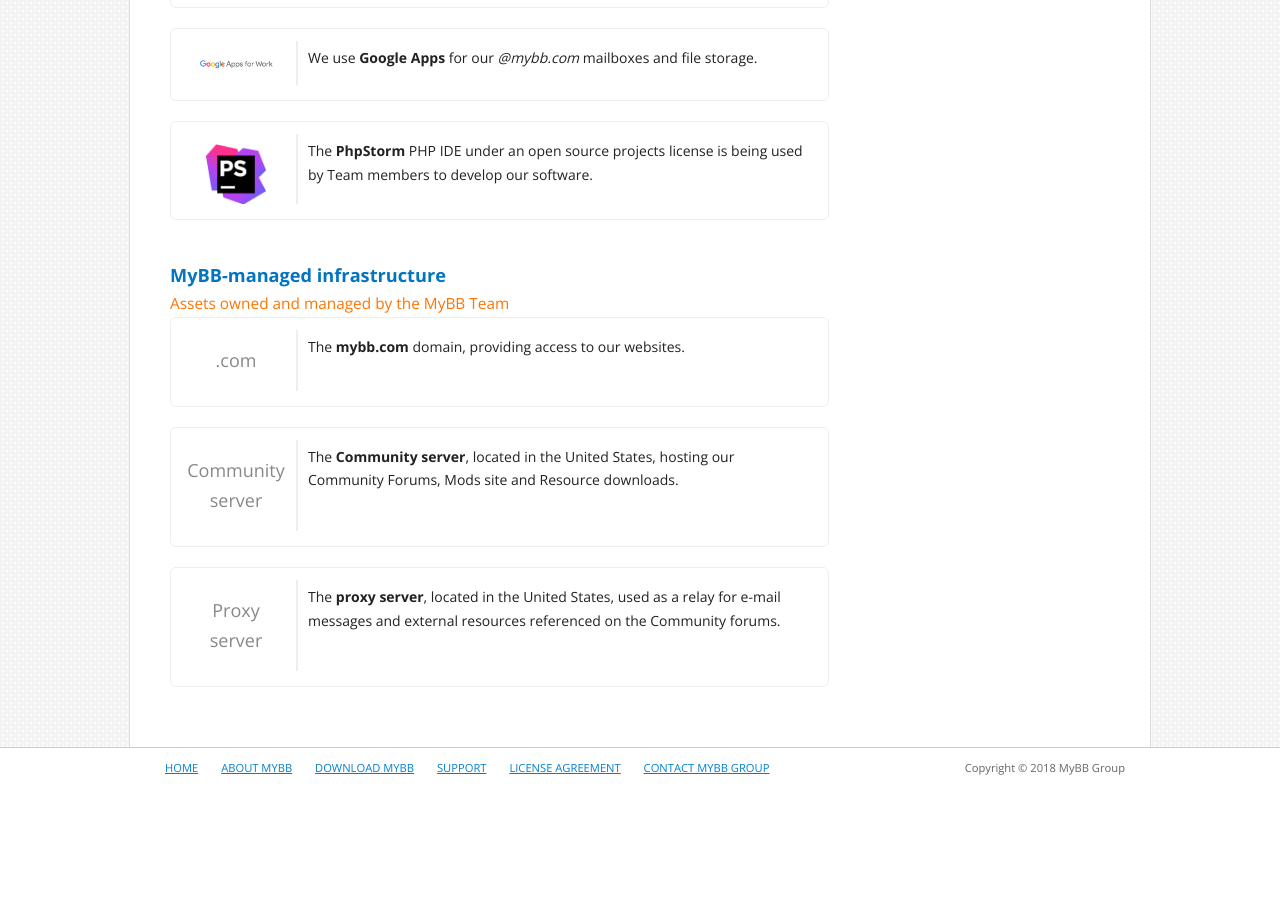
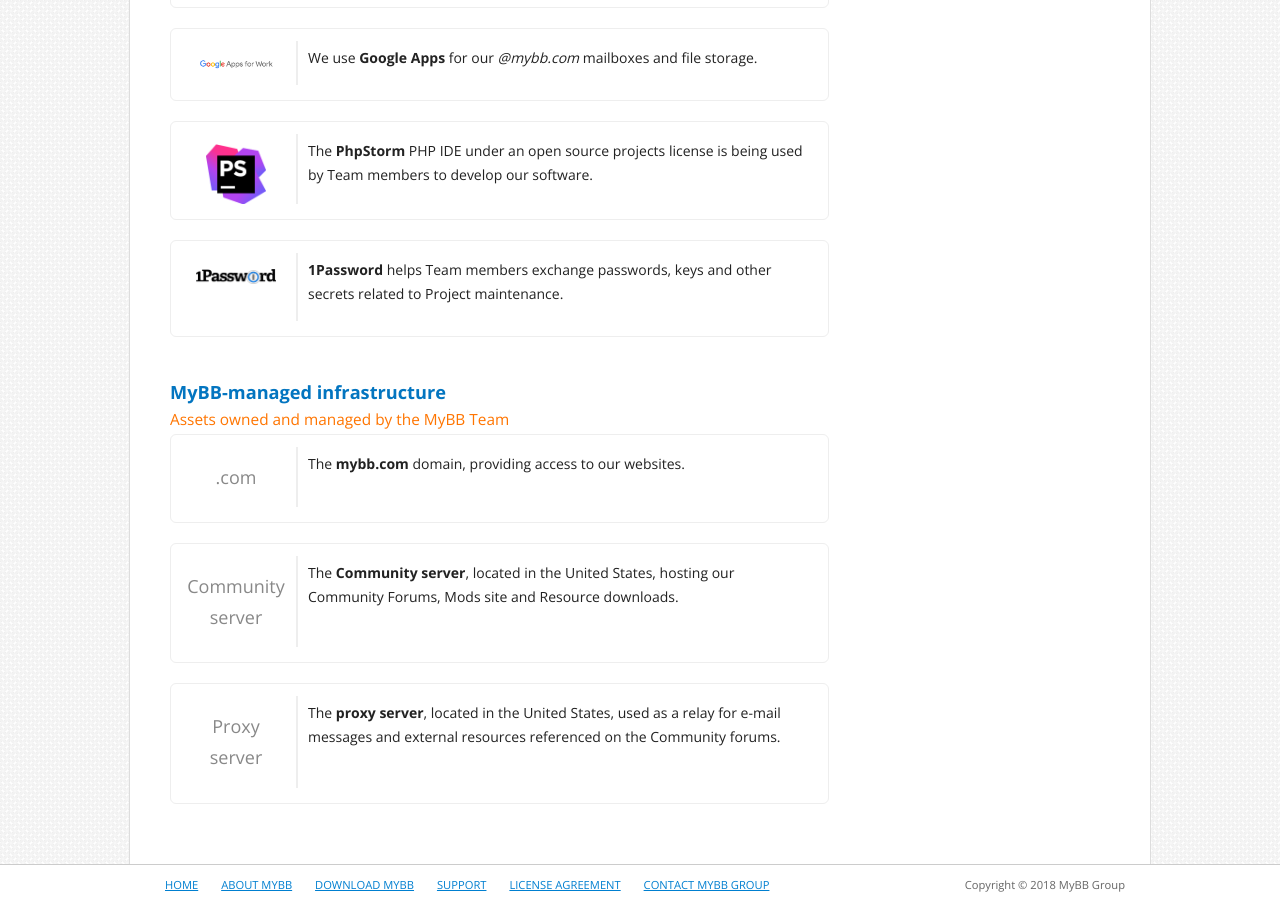
Before and after one commit to mybb/mybb.com, a Jekyll site: the page built from about/ecosystem.html, in a window 1280 px wide and 900 px high, scrolled down 2212 px. Built offline with Jekyll 4.4.1, drawn with Linux system fonts in a browser that asks for light colours; nearby versions of some CDN libraries; before the commit the page ends 2999 px from its top, so only the background shows below that.

Commit message:
Add 1Password

```diff
--- a/about/ecosystem.html
+++ b/about/ecosystem.html
@@ -139,6 +139,14 @@
 				<p>The <strong>PhpStorm</strong> PHP IDE under an open source projects license is being used by Team members to develop our software.</p>
 			</div>
 		</div>
+		<div class="simple-table simple-table--vertical">
+			<div class="heading">
+				<a href="https://1password.com/"><img src="{{ site.url }}/assets/images/products/1password.png" /></a>
+			</div>
+			<div class="content">
+				<p><strong>1Password</strong> helps Team members exchange passwords, keys and other secrets related to Project maintenance.</p>
+			</div>
+		</div>
 	</section>
 	<section class="general">
 		<header>
```
Also changed, not shown: assets/images/products/1password.png (added).
